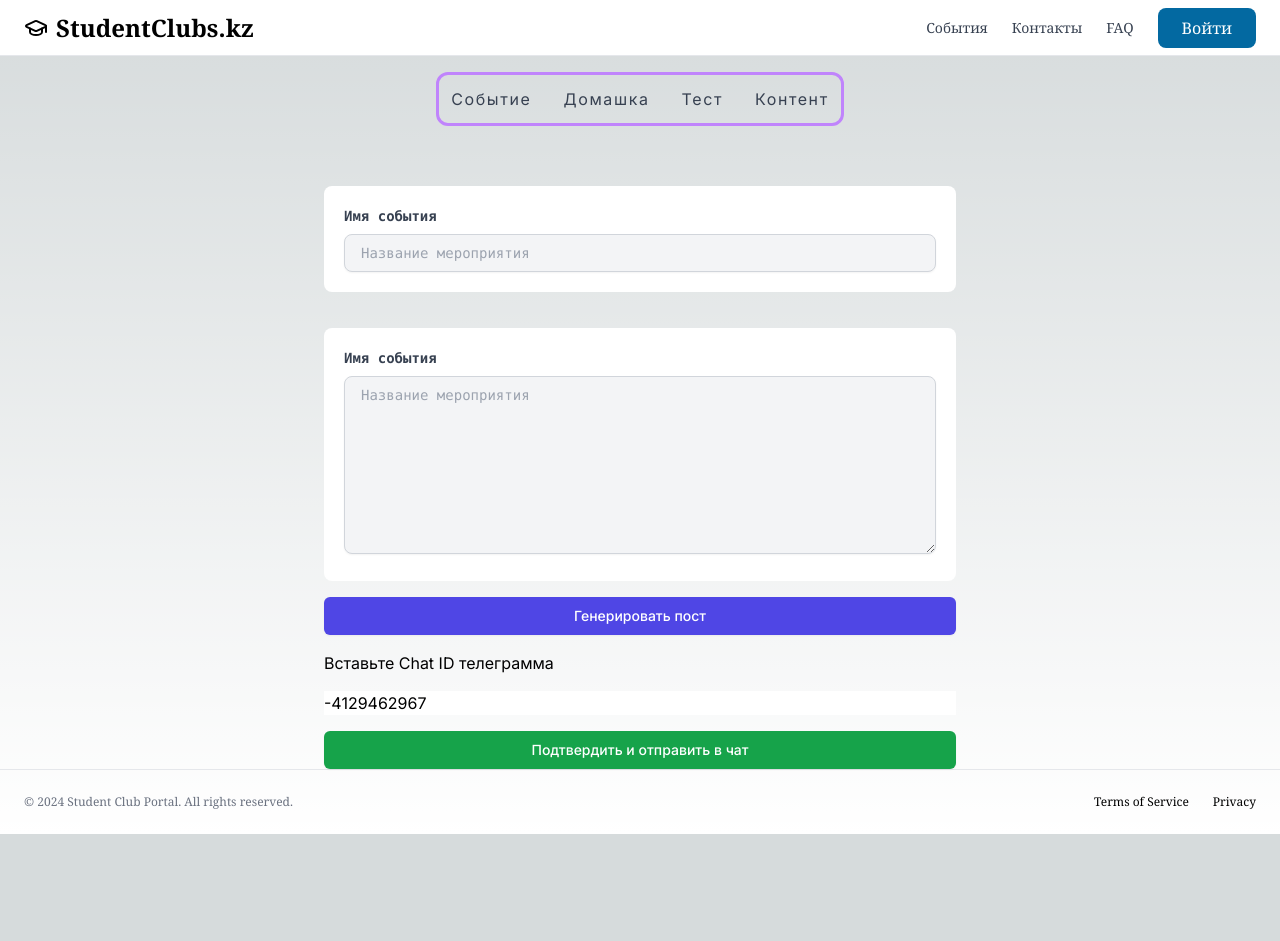
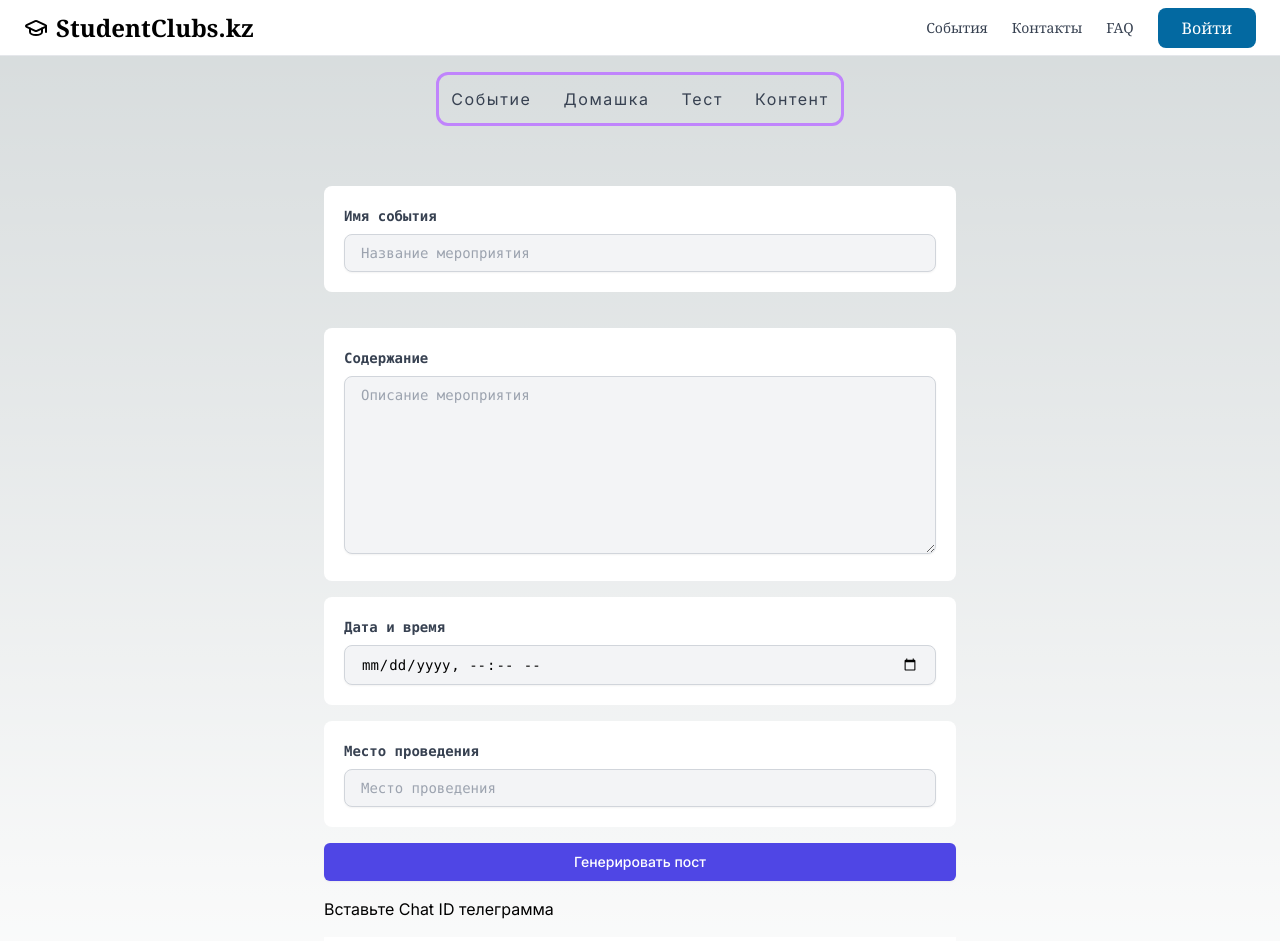
Before and after one commit to RedStarich/eventmax, a Next.js app: page /make-event in a window 1280 px wide. Shown: the top 941 px of the page. Before the commit the page ends 834 px from the top, so only its background shows below. Built offline with nearby package versions, Linux system fonts and the light colour scheme; no server answers.

Commit message:
censorship to event page

```diff
--- a/src/app/config/gemini.ts
+++ b/src/app/config/gemini.ts
@@ -100,3 +100,31 @@ export async function generateTask(inputText: string) {
     throw new Error("Ошибка при генерации поста.");
   }
 }
+
+export async function validateContent(inputText: string) {
+  try {
+    const model = genAI.getGenerativeModel({
+      model: "gemini-1.5-flash",
+      systemInstruction: "You are a Social Media specialist who have to verify if the content is appropriate for a social media post in Russian. Return 'true' if the content is appropriate, otherwise return 'false'.",
+    });
+
+    const chatSession = model.startChat({
+      generationConfig,
+      history: [
+        {
+          role: "user",
+          parts: [{ text: inputText }],
+        },
+      ],
+    });
+
+    const result = await chatSession.sendMessage("INSERT_INPUT_HERE");
+    console.log("API Response:", result); // Debugging line
+
+    const responseText = result.response.text().toLowerCase();
+    return responseText.includes("true");
+  } catch (error) {
+    console.error("Error validating content:", error); // Debugging line
+    throw new Error("Ошибка при проверке содержимого.");
+  }
+}
--- a/src/app/make-event/page.tsx
+++ b/src/app/make-event/page.tsx
@@ -2,11 +2,10 @@
 
 import React, { useState, FormEvent, ChangeEvent } from 'react';
 import Toolkit from "../components/Toolkit";
-import { generatePost } from "../config/gemini";
+import { generatePost, validateContent } from "../config/gemini";
 import { supabase } from '../config/supabaseClient';
 
 const TELEGRAM_BOT_TOKEN = process.env.NEXT_PUBLIC_TELEGRAM_BOT_TOKEN || 'your-telegram-bot-token';
-
 
 export default function Component() {
   const [chatId, setChatId] = useState("-4129462967");
@@ -19,7 +18,6 @@ export default function Component() {
   const [loading, setLoading] = useState(false);
   const [error, setError] = useState<string | null>(null);
   const [status, setStatus] = useState<string>('');
-  const [message, setMessage] = useState('');
   const [response, setResponse] = useState('');
 
   const sendMessage = async (outputText: string, chatId: string) => {
@@ -48,12 +46,25 @@ export default function Component() {
     }
   };
 
+  const handleGenerate = async () => {
+    if (!title || !content || !date || !location) {
+      setError("Пожалуйста, заполните все поля перед генерацией поста.");
+      return;
+    }
 
-  const handleGenerate = async () => {
-    setLoading(true);
-    setError(null);
+    const inputText = `Мероприятие: ${title}\nОписание: ${content}\nДата и время: ${date}\nМесто проведения: ${location}`;
+
     try {
-      const inputText = `Мероприятие: ${title}\nОписание: ${content}\nДата и время: ${date}\nМесто проведения: ${location}`;
+      setLoading(true);
+      setError(null);
+
+      const isValid = await validateContent(inputText);
+      if (!isValid) {
+        setError("Содержимое содержит запрещенные слова или фразы.");
+        setLoading(false);
+        return;
+      }
+
       const result = await generatePost(inputText);
       setOutputText(result);
     } catch (err) {
@@ -69,13 +80,25 @@ export default function Component() {
     }
   };
 
-
   const handleSubmit = async (event: FormEvent<HTMLFormElement>) => {
     event.preventDefault();
     setLoading(true);
     setError(null);
 
+    if (!outputText) {
+      setError("Пожалуйста, сгенерируйте пост перед отправкой.");
+      setLoading(false);
+      return;
+    }
+
     try {
+      const isValid = await validateContent(outputText);
+      if (!isValid) {
+        setError("Содержимое содержит запрещенные слова или фразы.");
+        setLoading(false);
+        return;
+      }
+
       let image_url = null;
       const { data, error } = await supabase
         .from('events')
@@ -107,18 +130,7 @@ export default function Component() {
       <Toolkit />
       <form onSubmit={handleSubmit} className="grid gap-4">
         <div className="space-y-1 py-5">
-          {/* <label htmlFor="title" className="block text-sm font-medium text-gray-700">
-            Имя события
-          </label>
-          <input
-            id="title"
-            type="text"
-            placeholder="Введите заголовок"
-            value={title}
-            onChange={(e) => setTitle(e.target.value)}
-            className="block w-full rounded-md border-gray-300 shadow-sm focus:border-indigo-500 focus:ring-indigo-500 sm:text-sm"
-          /> */}
-          <div className="w-full  p-5 bg-white rounded-lg font-mono">
+          <div className="w-full p-5 bg-white rounded-lg font-mono">
             <label className="block text-gray-700 text-sm font-bold mb-2">Имя события</label>
             <input
               className="text-sm custom-input w-full px-4 py-2 border border-gray-300 rounded-lg shadow-sm transition duration-300 ease-in-out transform focus:-translate-y-1 focus:outline-blue-300 hover:shadow-lg hover:border-blue-300 bg-gray-100"
@@ -129,29 +141,42 @@ export default function Component() {
               onChange={(e) => setTitle(e.target.value)}
             />
           </div>
-
         </div>
         <div className="space-y-1">
-          {/* <label htmlFor="content" className="block text-sm font-medium text-gray-700">
-            Содержание
-          </label>
-          <textarea
-            id="content"
-            placeholder="Введите подробное описание вашего мероприятия"
-            rows={8}
-            value={content}
-            onChange={(e) => setContent(e.target.value)}
-            className="block w-full rounded-md border-gray-300 shadow-sm focus:border-indigo-500 focus:ring-indigo-500 sm:text-sm"
-          /> */}
           <div className="w-full p-5 bg-white rounded-lg font-mono">
-            <label className="block text-gray-700 text-sm font-bold mb-2">Имя события</label>
+            <label className="block text-gray-700 text-sm font-bold mb-2">Содержание</label>
             <textarea
               className="text-sm custom-input w-full px-4 py-2 border border-gray-300 rounded-lg shadow-sm transition duration-300 ease-in-out transform focus:-translate-y-1 focus:outline-blue-300 hover:shadow-lg hover:border-blue-300 bg-gray-100"
-              placeholder="Название мероприятия"
-              id="title"
+              placeholder="Описание мероприятия"
+              id="content"
               rows={8}
               value={content}
               onChange={(e) => setContent(e.target.value)}
+            />
+          </div>
+        </div>
+        <div className="space-y-1">
+          <div className="w-full p-5 bg-white rounded-lg font-mono">
+            <label className="block text-gray-700 text-sm font-bold mb-2">Дата и время</label>
+            <input
+              className="text-sm custom-input w-full px-4 py-2 border border-gray-300 rounded-lg shadow-sm transition duration-300 ease-in-out transform focus:-translate-y-1 focus:outline-blue-300 hover:shadow-lg hover:border-blue-300 bg-gray-100"
+              type="datetime-local"
+              id="date"
+              value={date}
+              onChange={(e) => setDate(e.target.value)}
+            />
+          </div>
+        </div>
+        <div className="space-y-1">
+          <div className="w-full p-5 bg-white rounded-lg font-mono">
+            <label className="block text-gray-700 text-sm font-bold mb-2">Место проведения</label>
+            <input
+              className="text-sm custom-input w-full px-4 py-2 border border-gray-300 rounded-lg shadow-sm transition duration-300 ease-in-out transform focus:-translate-y-1 focus:outline-blue-300 hover:shadow-lg hover:border-blue-300 bg-gray-100"
+              placeholder="Место проведения"
+              type="text"
+              id="location"
+              value={location}
+              onChange={(e) => setLocation(e.target.value)}
             />
           </div>
         </div>
```
Also changed, not shown: src/app/generate/page.tsx (line endings or trailing spaces).
